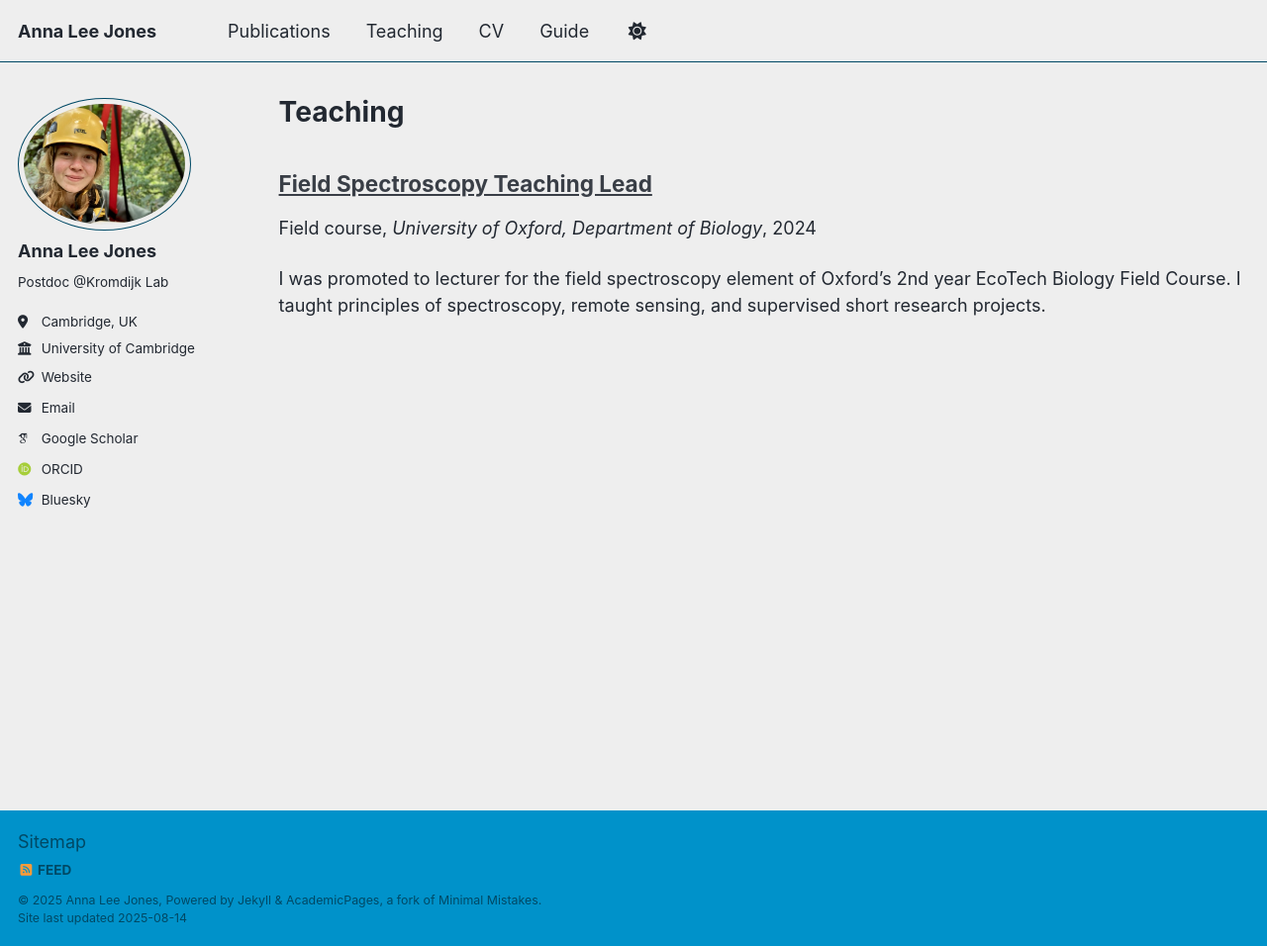
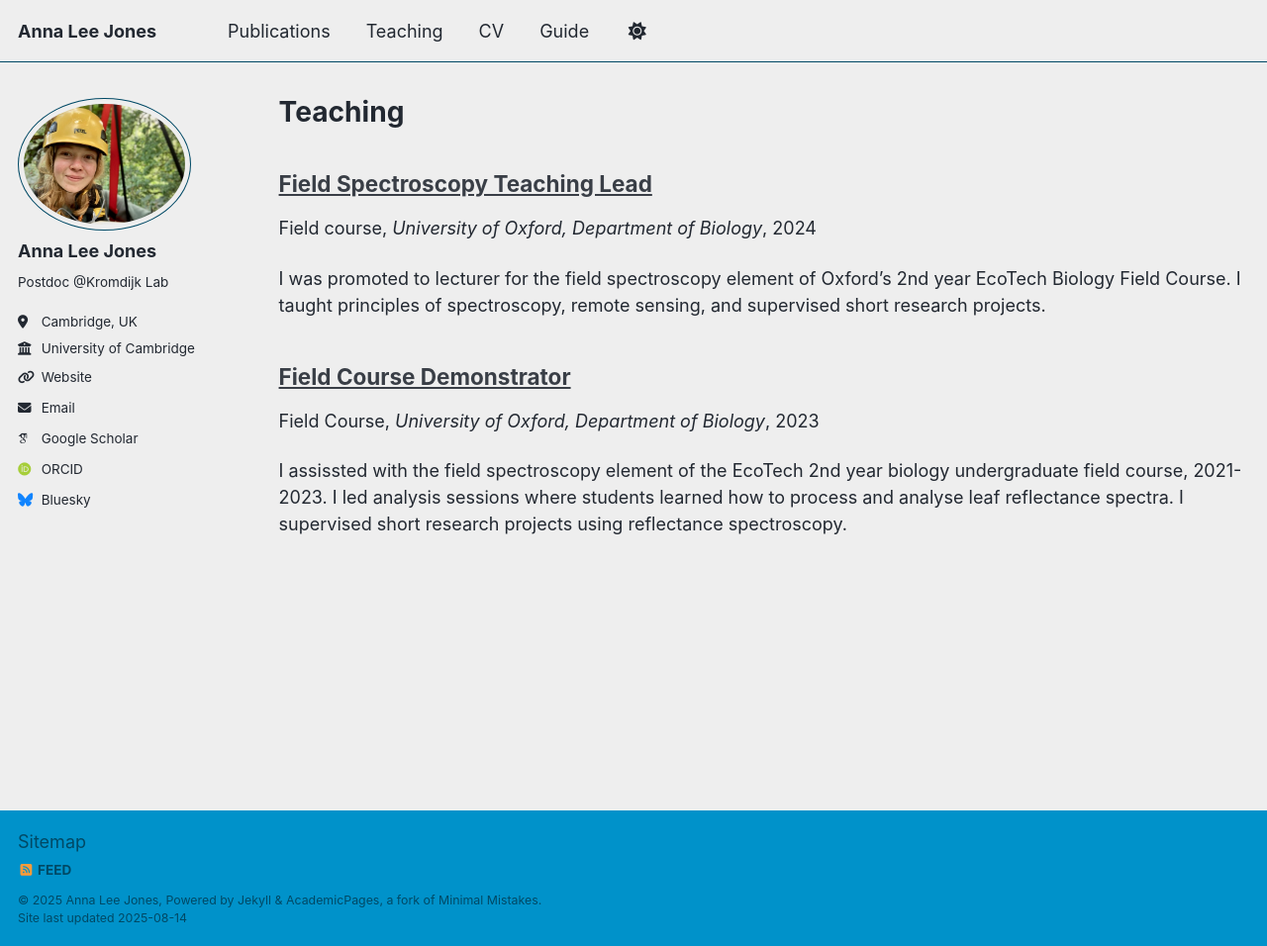
Before and after one commit to Anna-Lee-Jones/Anna-Lee-Jones.github.io, a Jekyll site: the page built from _pages/teaching.html, in a window 1280 px wide and 956 px high. Shown: the whole window at 99% size. Built offline with Jekyll 4.4.1, drawn with Linux system fonts in a browser that asks for light colours; some web fonts are replaced; a script that is not in the unit is left out; a file with an impossible date is left out; part of the change alters nothing that is shown.

Commit message:
Update 2023_teaching.md

```diff
--- a/_teaching/2023_teaching.md
+++ b/_teaching/2023_teaching.md
@@ -4,7 +4,7 @@ collection: teaching
 type: "Field Course"
 permalink: /teaching/2023_teaching
 venue: "University of Oxford, Department of Biology"
-date: 2021-2023
+date: 2023-01-01
 location: "Wytham, Oxford"
 ---
 
```
